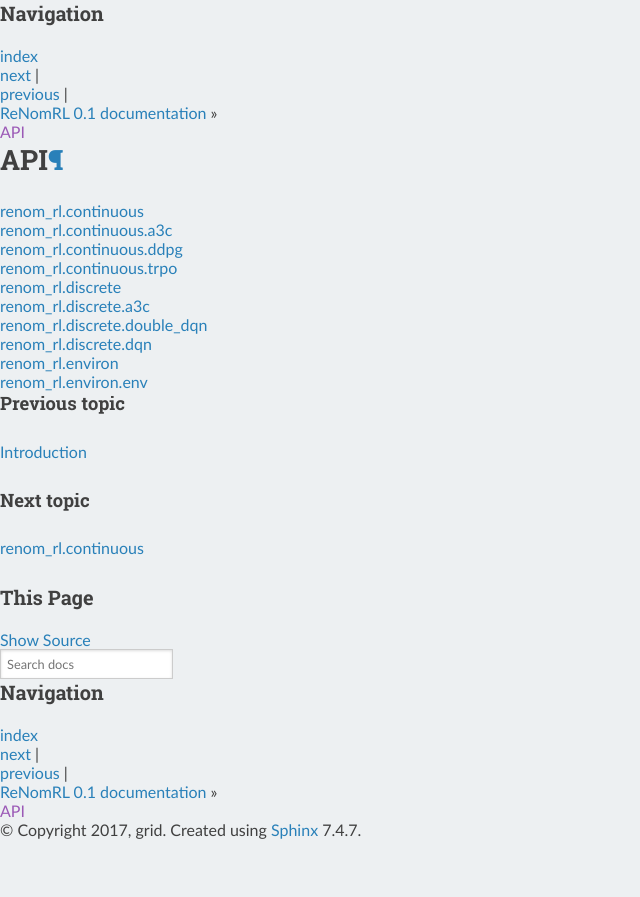
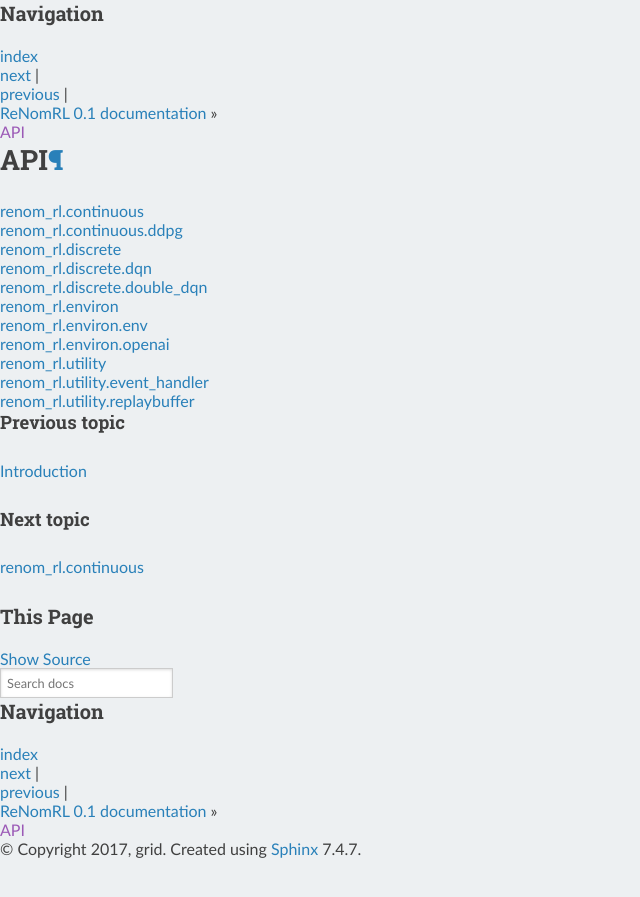
Before and after one commit to clockfly/ReNomRL, a Sphinx documentation site: the page built from doc/rsts/api.rst, in a window 1280 px wide. Shown: the top 897 px of the page, without its empty margins (0-640 px from the left). Built offline with Sphinx 7.4.7 and the Read the Docs theme 2.0.0, drawn with Linux system fonts in a browser that asks for light colours; pages that are not in the unit, such as notebooks, are missing from menus.

Commit message:
Add docs

```diff
--- a/doc/rsts/api.rst
+++ b/doc/rsts/api.rst
@@ -1,5 +1,5 @@
 API
-================
+====
 
 .. toctree::
 
@@ -7,3 +7,4 @@
     discrete/renom_rl.discrete
     environ/renom_rl.environ
     noise/renom_rl.noise
+    utility/renom_rl.utility
--- a/doc/rsts/continuous/renom_rl.continuous.rst
+++ b/doc/rsts/continuous/renom_rl.continuous.rst
@@ -2,6 +2,8 @@
 ===========================
 .. toctree::
 
+   renom_rl.continuous.ddpg
+
+..
    renom_rl.continuous.a3c
-   renom_rl.continuous.ddpg
    renom_rl.continuous.trpo
--- a/doc/rsts/discrete/renom_rl.discrete.rst
+++ b/doc/rsts/discrete/renom_rl.discrete.rst
@@ -3,6 +3,8 @@
 
 .. toctree::
 
+   renom_rl.discrete.dqn
+   renom_rl.discrete.double_dqn
+
+..
    renom_rl.discrete.a3c
-   renom_rl.discrete.double_dqn
-   renom_rl.discrete.dqn
--- a/doc/rsts/environ/renom_rl.environ.rst
+++ b/doc/rsts/environ/renom_rl.environ.rst
@@ -4,3 +4,4 @@
 .. toctree::
 
    renom_rl.environ.env
+   renom_rl.environ.openai
```
Also changed, not shown: doc/rsts/environ/renom_rl.environ.openai.rst (added, +7 -0 lines), doc/rsts/modules.rst (added, +7 -0 lines), doc/rsts/renom_rl.noise.rst (deleted, +0 -7 lines), doc/rsts/utility/renom_rl.utility.rst (added, +18 -0 lines), 1 other file.
